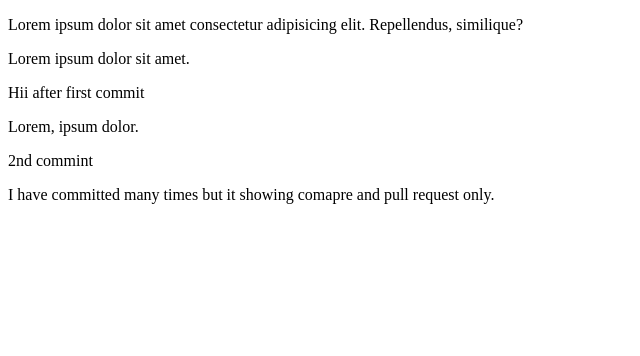
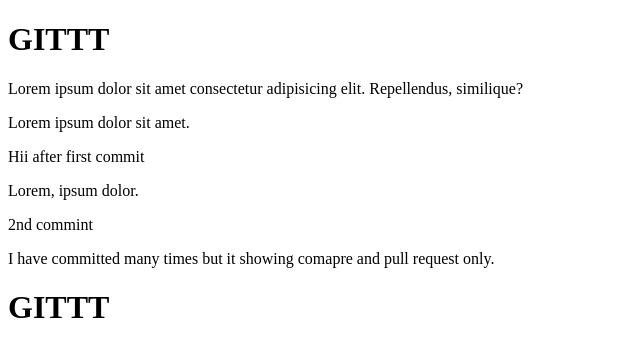
Before and after one commit to Gadde-Anil4/Git-demo, a plain HTML site: page index.html in a window 1280 px wide. Shown: the whole page, without its empty margins (0-640 px from the left). Drawn offline with Linux system fonts and the light colour scheme.

Commit message:
Adding of h1 tag

```diff
--- a/index.html
+++ b/index.html
@@ -6,13 +6,14 @@
     <title>Stash example</title>
 </head>
 <body>
+    <h1>GITTT</h1>
     <p>Lorem ipsum dolor sit amet consectetur adipisicing elit. Repellendus, similique?</p>
     <p>Lorem ipsum dolor sit amet.</p>
     <p>Hii after first commit</p>
     <p>Lorem, ipsum dolor.</p>
     <p>2nd commint</p>
     <p>I have committed many times but it showing comapre and pull request only.
-
+    <h1>GITTT</h1>
     </p>
 </body>
 </html>
```
